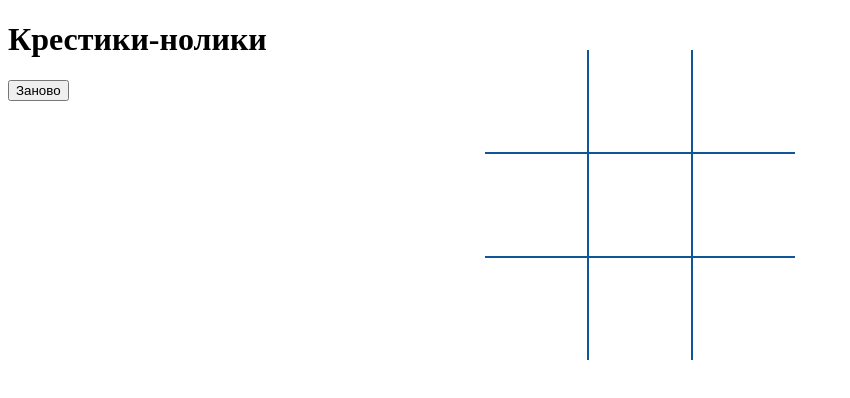
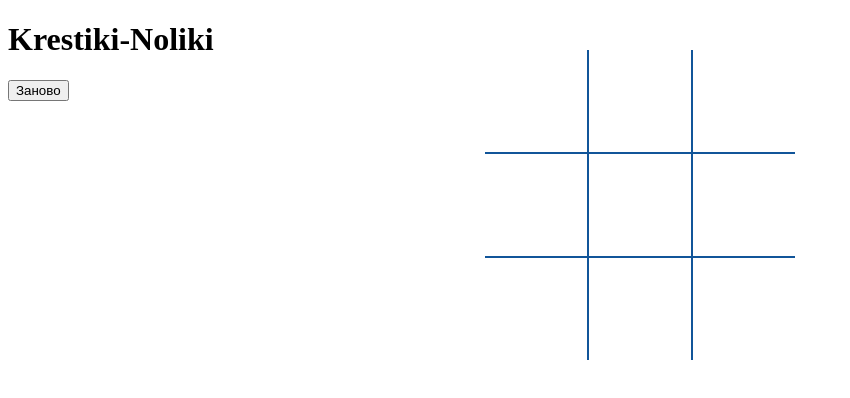
Before and after one commit to MaksimKhalilov/KrestikiNolik, a plain HTML site: page Крестики-нолики.html in a window 1280 px wide. Shown: the whole page, without its empty margins (0-850 px from the left). Drawn offline with Linux system fonts and the light colour scheme.

Commit message:
Update Index.html

```diff
--- a/Крестики-нолики.html
+++ b/Крестики-нолики.html
@@ -8,7 +8,7 @@
 </head>
 <body>
 
-  <h1>Крестики-нолики</h1>
+  <h1>Krestiki-Noliki</h1>
   <!-- игровое поле -->
 	<table>
 		<!-- каждая клетка — ячейка таблицы -->
```
